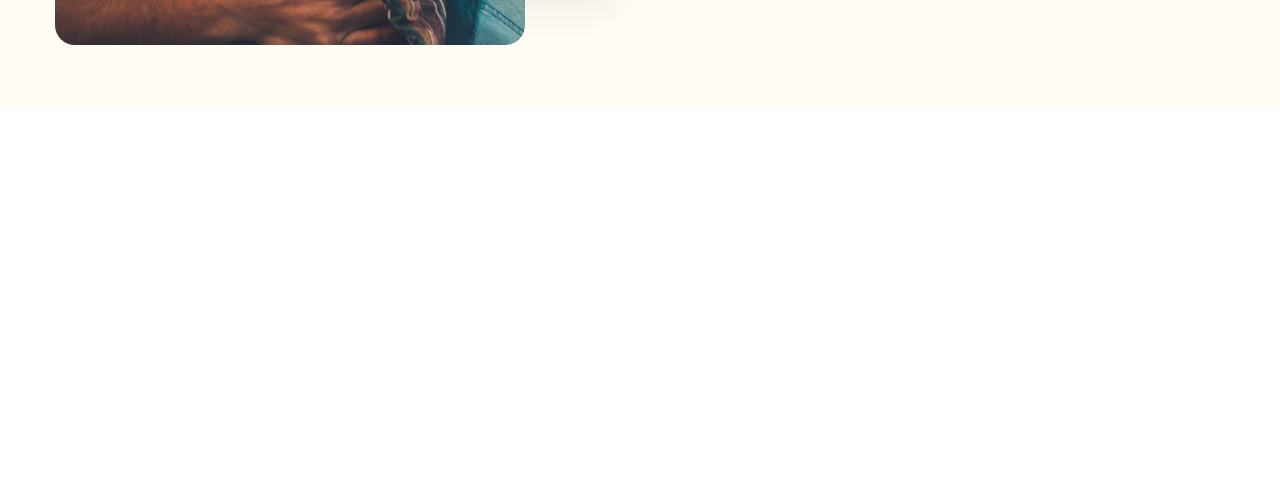
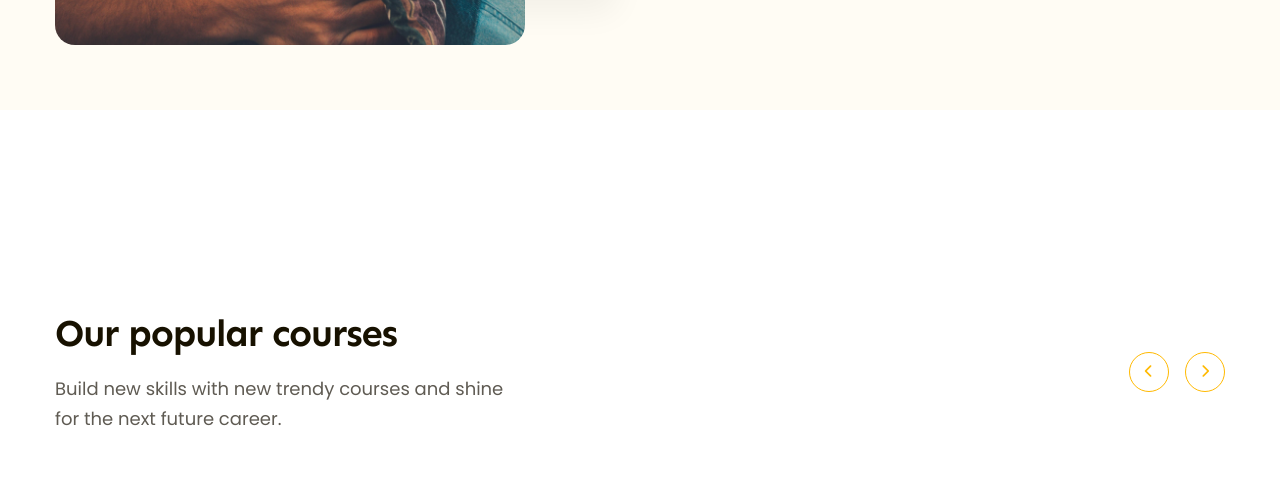
Before and after one commit to NguyenTruong2801/htmlcss-project-02, a plain HTML site: page index.html in a window 1280 px wide. Shown: the part 790-1292 px from the top of the page. Drawn offline with Linux system fonts and the light colour scheme.

Commit message:
popular-top

```diff
--- a/assets/css/styles.css
+++ b/assets/css/styles.css
@@ -41,6 +41,23 @@ a {
     font-weight: 600;
     border-radius: 999px;
     background: #171100;
+}
+
+.heading {
+    color: #171100;
+    font-family: Sen;
+    font-weight: 700;
+    letter-spacing: -1.16px;
+}
+
+.heading.lever1 {
+    font-size: 5.8rem;
+    line-height: 1.17; /* 117.241% */
+}
+
+.heading.lever2 {
+    font-size: 3.8rem;
+    line-height: 1.26;
 }
 
 .btn:hover {
@@ -187,15 +204,6 @@ header .body {
     padding: 64px 0 0 130px;
 }
 
-.content-block .heading {
-    color: #171100;
-    font-family: Sen;
-    font-size: 5.8rem;
-    font-weight: 700;
-    line-height: 1.17; /* 117.241% */
-    letter-spacing: -1.16px;
-}
-
 .content-block .desc {
     margin: 22px 0;
     color: #5f5b53;
@@ -273,3 +281,50 @@ header .body {
 .hero .highlight {
     margin: 0 0 0 -28px;
 }
+
+/******************** Popular ********************/
+.popular {
+    margin-top: 135px;
+    padding: 65px 0;
+}
+
+.popular-top {
+    display: flex;
+    justify-content: space-between;
+    align-items: center;
+}
+
+.popular-top .info .desc {
+    margin-top: 16px;
+    width: 458px;
+    color: #5f5b53;
+    font-size: 1.8rem;
+    font-weight: 400;
+    line-height: 1.67; /* 166.667% */
+}
+
+.controls {
+    display: flex;
+}
+
+.controls button {
+    display: flex;
+    align-items: center;
+    justify-content: center;
+    border: 1px solid var(--primary-color);
+    width: 40px;
+    height: 40px;
+    border-radius: 50%;
+}
+
+.controls .control-btn {
+    margin-left: 16px;
+    background-color: transparent;
+    color: var(--primary-color);
+}
+
+.controls .control-btn:hover {
+    background-color: var(--primary-color);
+    color: #fff;
+    cursor: pointer;
+}
--- a/index.html
+++ b/index.html
@@ -111,7 +111,7 @@
                         </div>
                         <!-- Hero right -->
                         <div class="content-block">
-                            <h1 class="heading">
+                            <h1 class="heading lever1">
                                 Learn without limits and spread knowledge.
                             </h1>
                             <p class="desc">
@@ -139,6 +139,29 @@
                     </div>
                 </div>
             </div>
+
+            <!-- Popular -->
+            <div class="popular">
+                <div class="main-content">
+                    <div class="popular-top">
+                        <div class="info">
+                            <h2 class="heading lever2">Our popular courses</h2>
+                            <p class="desc">
+                                Build new skills with new trendy courses and
+                                shine for the next future career.
+                            </p>
+                        </div>
+                        <div class="controls">
+                            <button class="control-btn">
+                                <i class="fa-solid fa-chevron-left"></i>
+                            </button>
+                            <button class="control-btn">
+                                <i class="fa-solid fa-chevron-right"></i>
+                            </button>
+                        </div>
+                    </div>
+                </div>
+            </div>
         </main>
     </body>
 </html>
```
Also changed, not shown: assets/icons/chevron-left.svg (added), assets/icons/chevron-right.svg (added).
